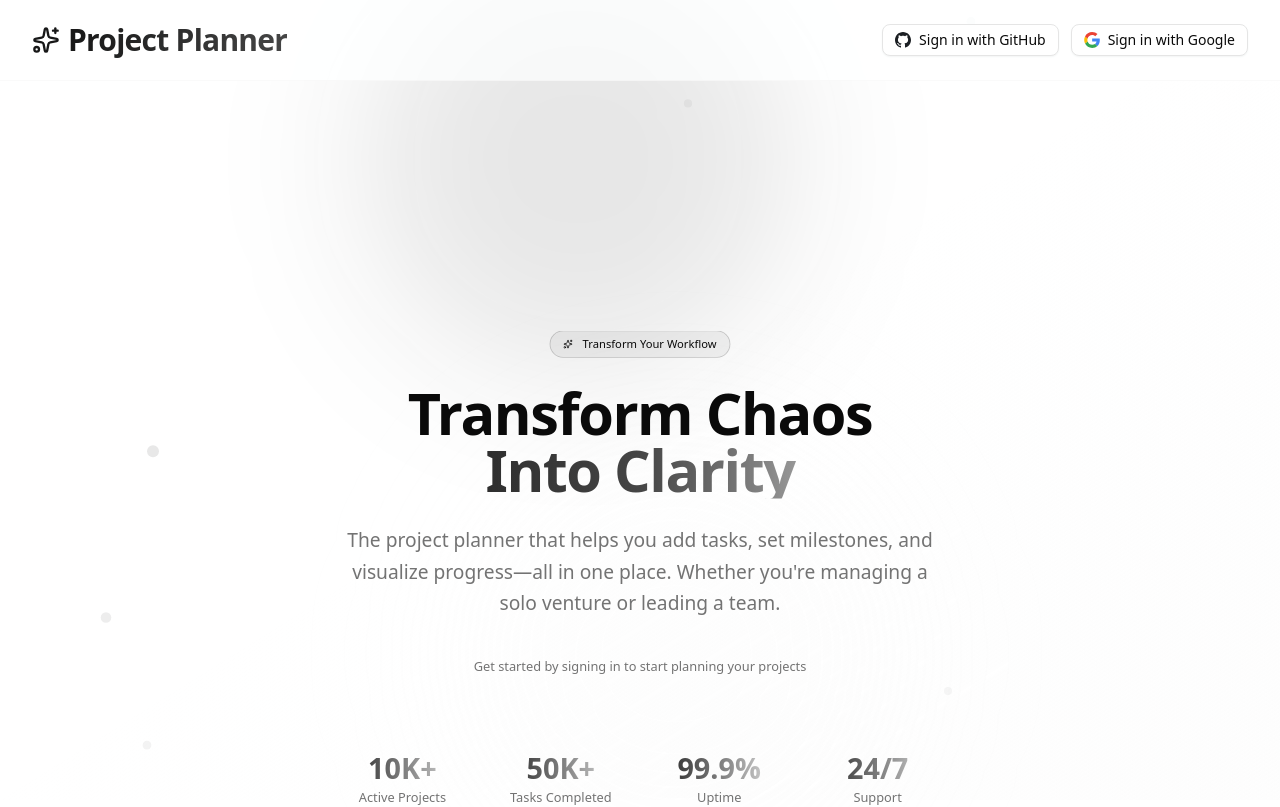
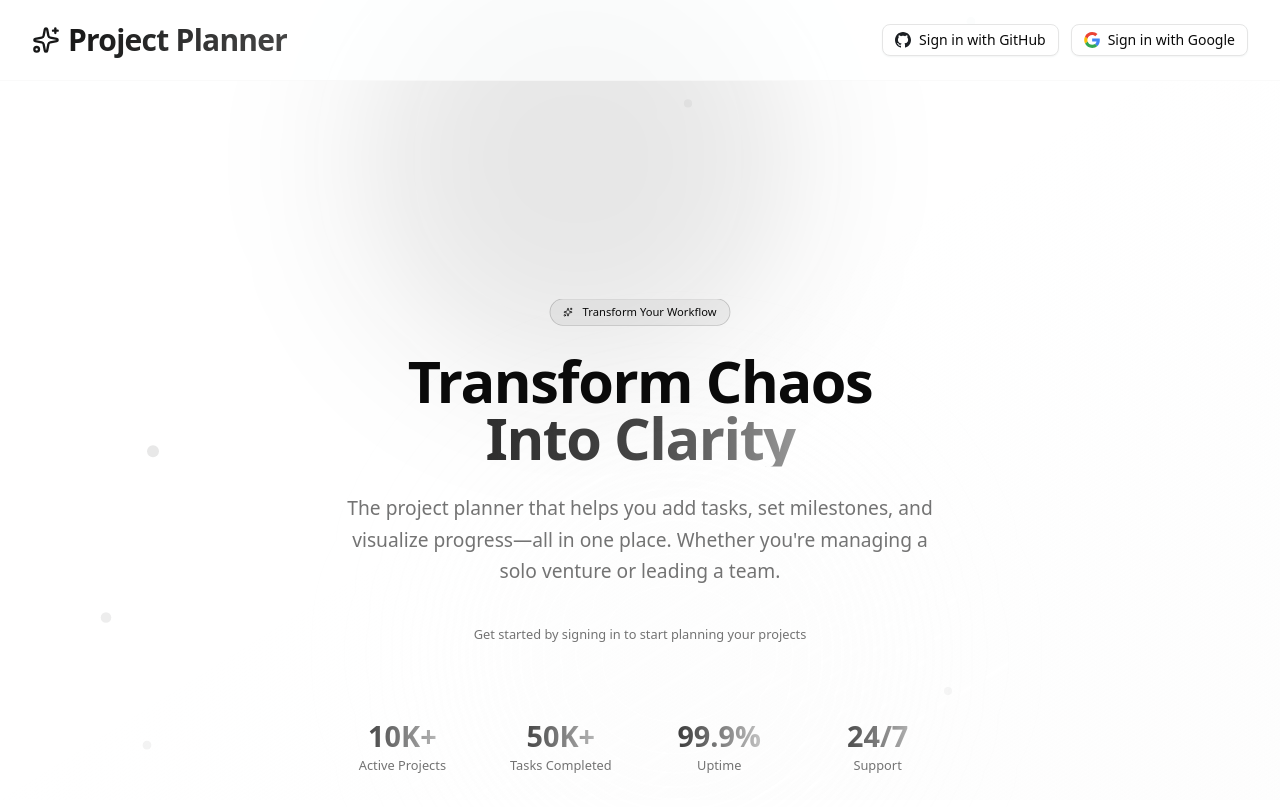
Before and after one commit to imharsha02/project-planner-final, a Next.js app: page / in a window 1280 px wide. Shown: the top 807 px of the page. Built offline with nearby package versions, Linux system fonts and the light colour scheme; no server answers.

Commit message:
changed the distance between header and content

```diff
--- a/app/layout.tsx
+++ b/app/layout.tsx
@@ -32,7 +32,7 @@ export default function RootLayout({
       >
         <SessionProviderWrapper>
           <Header />
-          <div className="pt-24 sm:pt-28 md:pt-32 max-w-7xl mx-auto p-3 sm:p-4 md:p-5">
+          <div className="pt-20 md:pt-24 max-w-7xl mx-auto p-3 sm:p-4 md:p-5">
             {children}
           </div>
           <Toaster />
```
